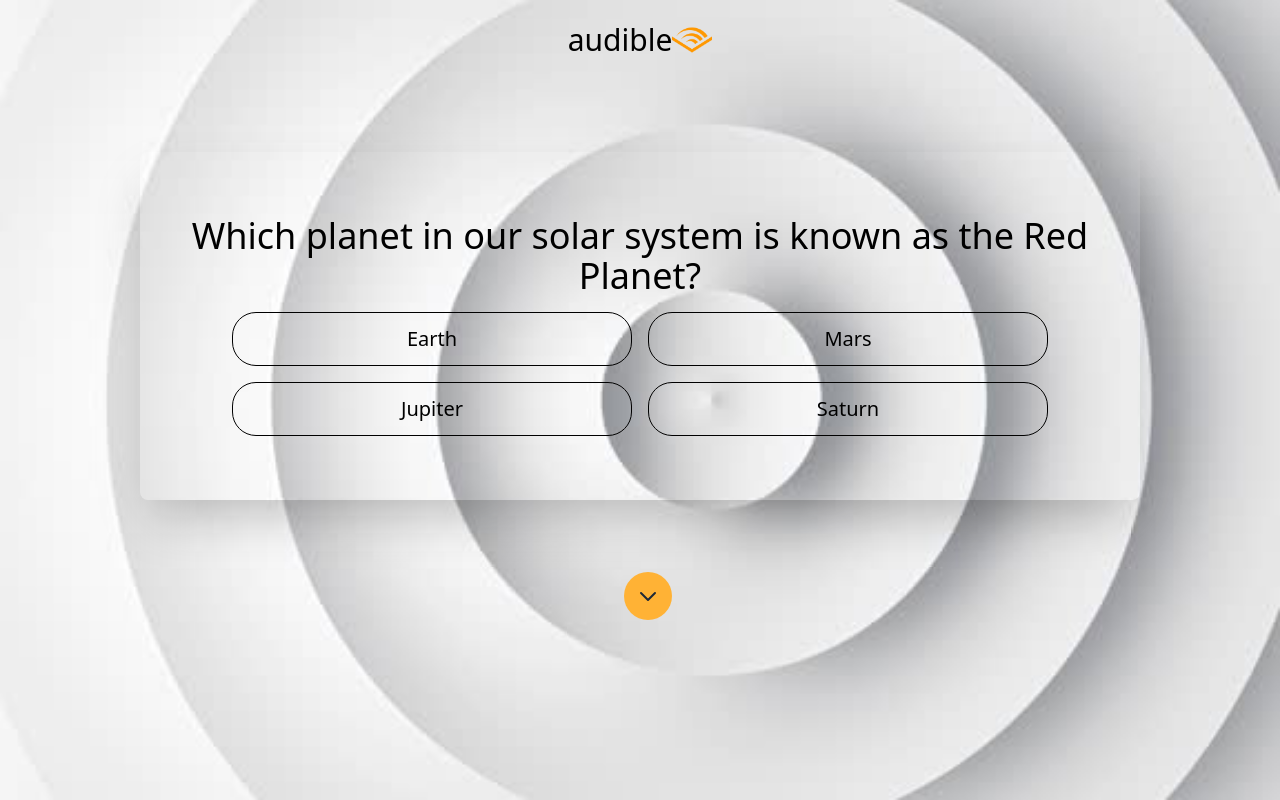
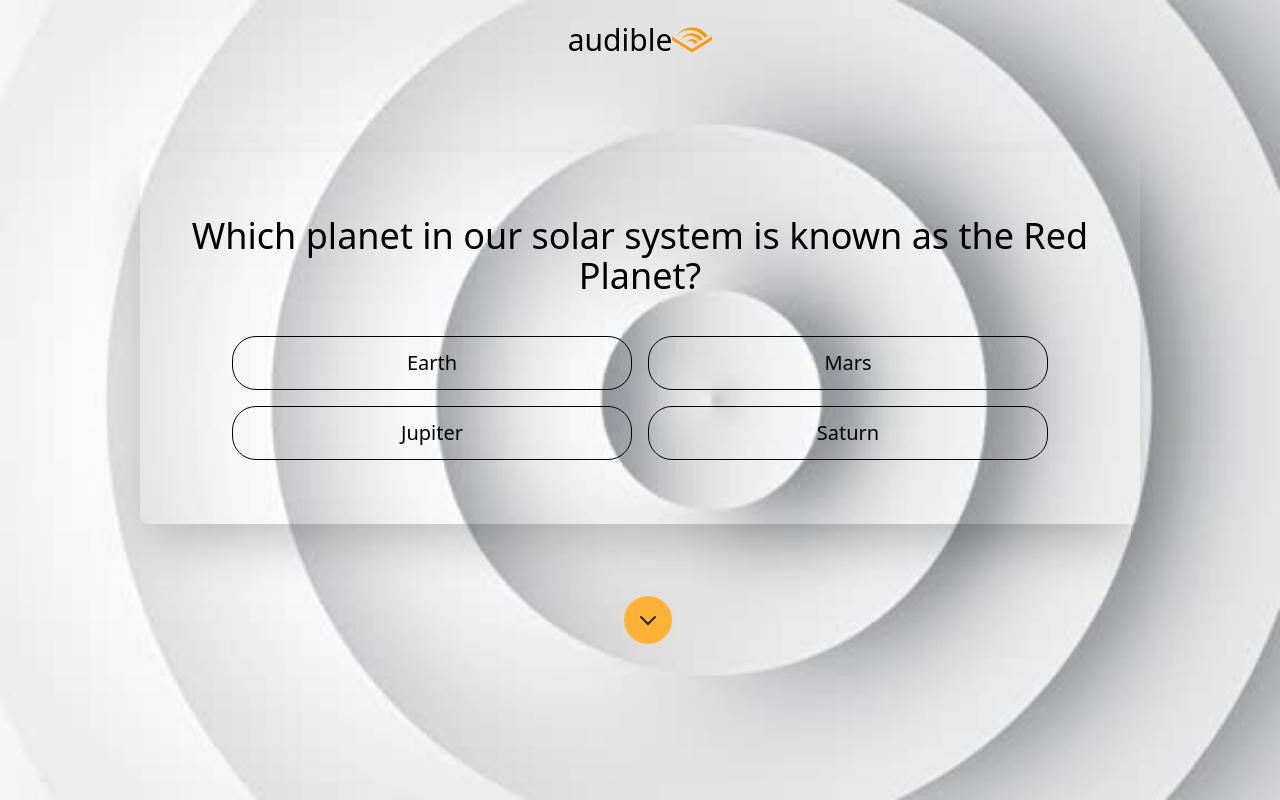
Before and after one commit to Nivedh-Biju/Tech-Affairs-2024, a React (Create React App) app in the folder cs22b2012_task_2/: page /quiz in a window 1280 px wide. Built offline with nearby package versions, Linux system fonts and the light colour scheme.

Commit message:
Task 2: style fixes

```diff
--- a/cs22b2012_task_2/src/components/QuestionCard.jsx
+++ b/cs22b2012_task_2/src/components/QuestionCard.jsx
@@ -8,7 +8,7 @@
   return (
     <div className='flex flex-col p-4 md:px-6 md:py-16 shadow-2xl rounded-lg w-full max-w-[1000px] h-auto'>
       <h2 className='text-2xl sm:text-3xl lg:text-4xl text-center mb-4'>{data.question}</h2>
-      <div className='flex justify-center items-center]'>
+      <div className='flex justify-center items-center mt-6'>
         <ul className='grid grid-cols-1 sm:grid-cols-2 gap-4 list-none justify-center items-center'>
           {data.options.map((option, index) => (
             <li
```
